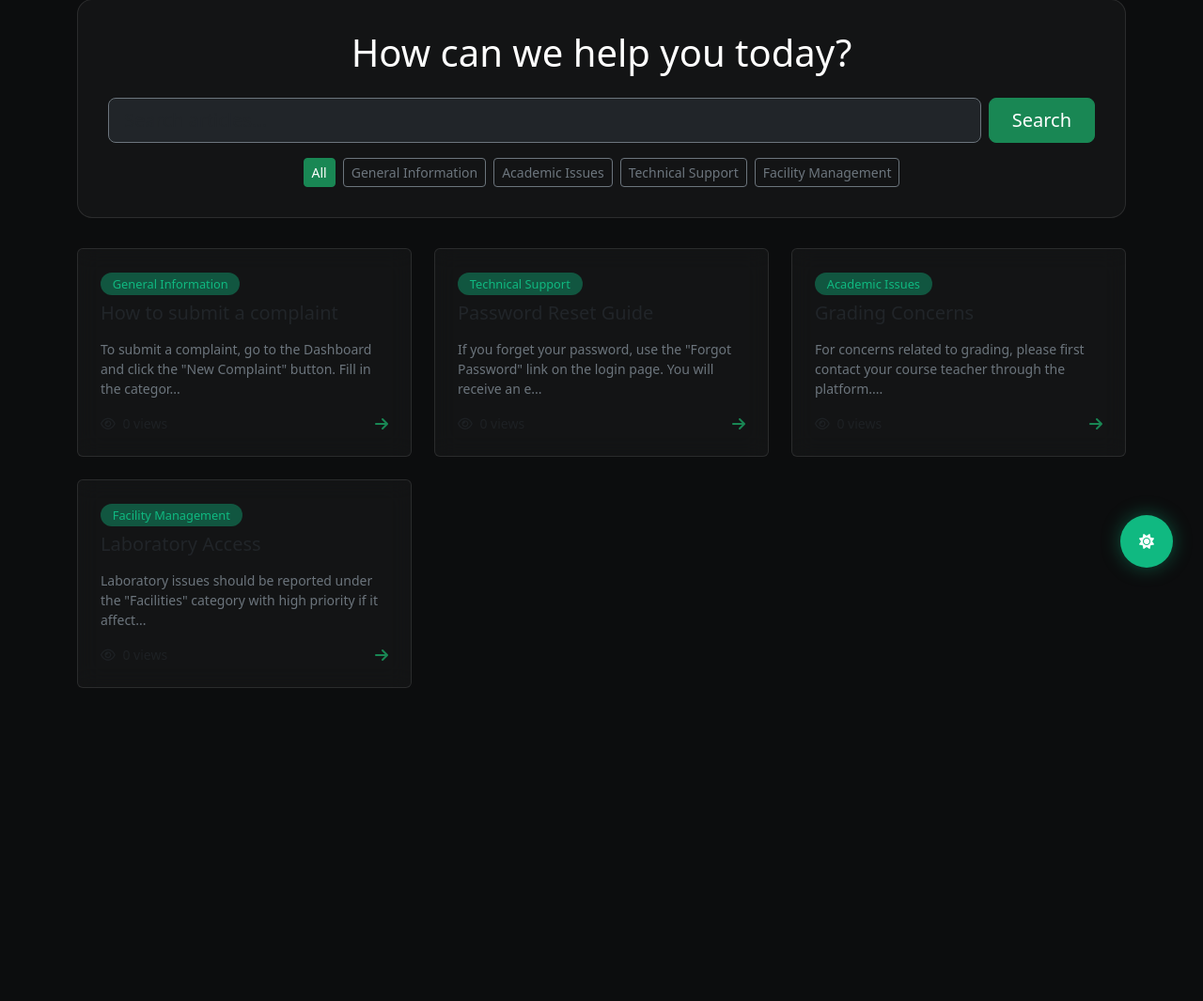
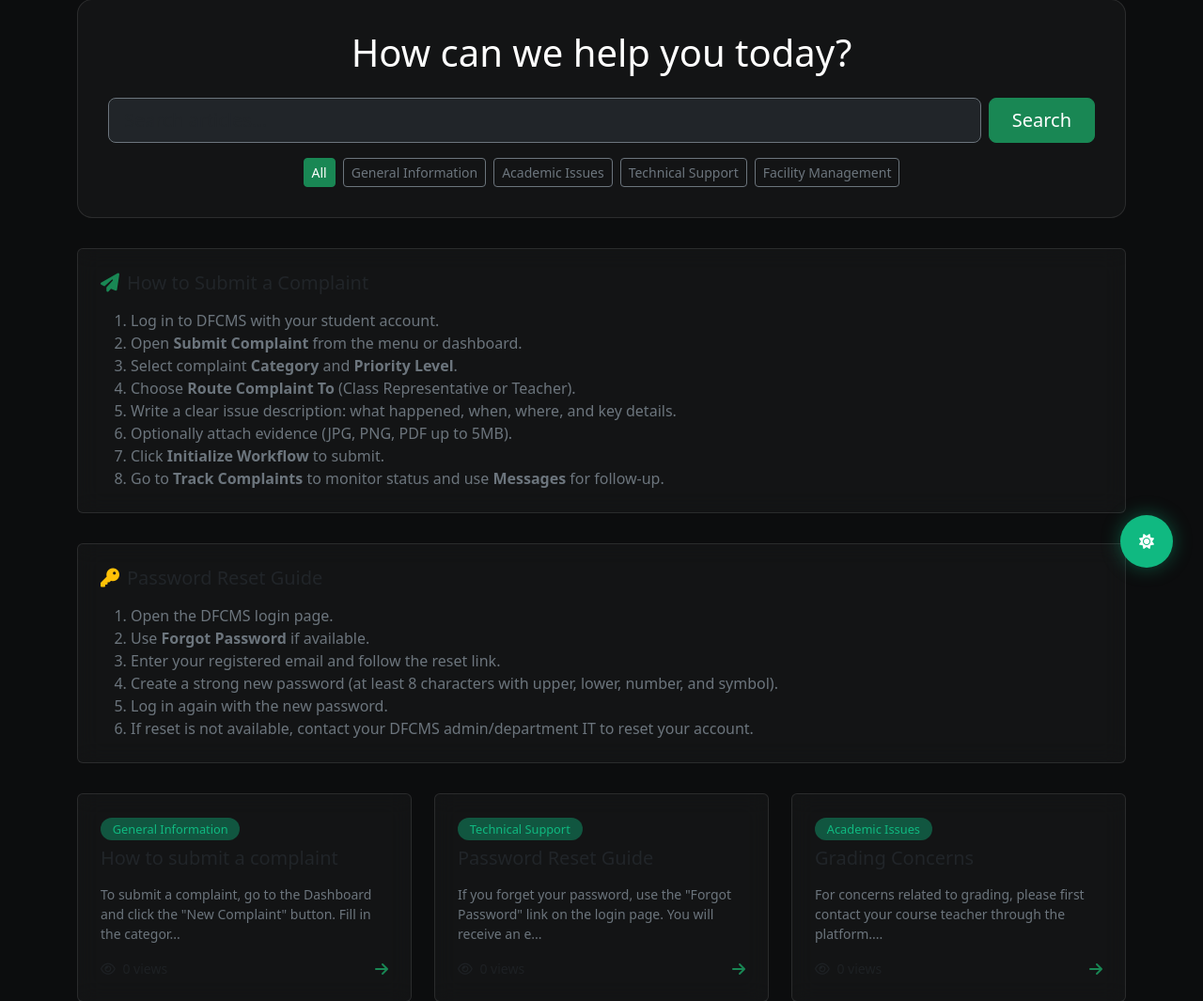
Before and after one commit to Kenenisaboru/dfcms, a PHP site: page /dfcms/student/knowledge_base.php in a window 1280 px wide. Shown: the part 164-1229 px from the top of the page at 94% size. Before the commit the page ends 896 px from the top, so only its background shows below. Run offline with PHP 8.4, Linux system fonts and the light colour scheme; the visitor is signed in with stand-in values (Sample User, id 1); data comes from the database, SQL or seed files in the repository.

Commit message:
Update knowledge base feature for student support system

```diff
--- a/student/knowledge_base.php
+++ b/student/knowledge_base.php
@@ -84,6 +84,36 @@ $categories = EngagementConfig::$knowledge_base_categories;
         </div>
 
         <div class="row g-4">
+            <div class="col-12">
+                <div class="card p-4 mb-2">
+                    <h3 class="h5 mb-3"><i class="fas fa-paper-plane text-success me-2"></i>How to Submit a Complaint</h3>
+                    <ol class="mb-0 text-secondary">
+                        <li>Log in to DFCMS with your student account.</li>
+                        <li>Open <strong>Submit Complaint</strong> from the menu or dashboard.</li>
+                        <li>Select complaint <strong>Category</strong> and <strong>Priority Level</strong>.</li>
+                        <li>Choose <strong>Route Complaint To</strong> (Class Representative or Teacher).</li>
+                        <li>Write a clear issue description: what happened, when, where, and key details.</li>
+                        <li>Optionally attach evidence (JPG, PNG, PDF up to 5MB).</li>
+                        <li>Click <strong>Initialize Workflow</strong> to submit.</li>
+                        <li>Go to <strong>Track Complaints</strong> to monitor status and use <strong>Messages</strong> for follow-up.</li>
+                    </ol>
+                </div>
+            </div>
+
+            <div class="col-12">
+                <div class="card p-4 mb-2">
+                    <h3 class="h5 mb-3"><i class="fas fa-key text-warning me-2"></i>Password Reset Guide</h3>
+                    <ol class="mb-0 text-secondary">
+                        <li>Open the DFCMS login page.</li>
+                        <li>Use <strong>Forgot Password</strong> if available.</li>
+                        <li>Enter your registered email and follow the reset link.</li>
+                        <li>Create a strong new password (at least 8 characters with upper, lower, number, and symbol).</li>
+                        <li>Log in again with the new password.</li>
+                        <li>If reset is not available, contact your DFCMS admin/department IT to reset your account.</li>
+                    </ol>
+                </div>
+            </div>
+
             <?php if (empty($articles)): ?>
                 <div class="col-12 text-center py-5">
                     <i class="fas fa-search fa-3x text-secondary mb-3"></i>
```
